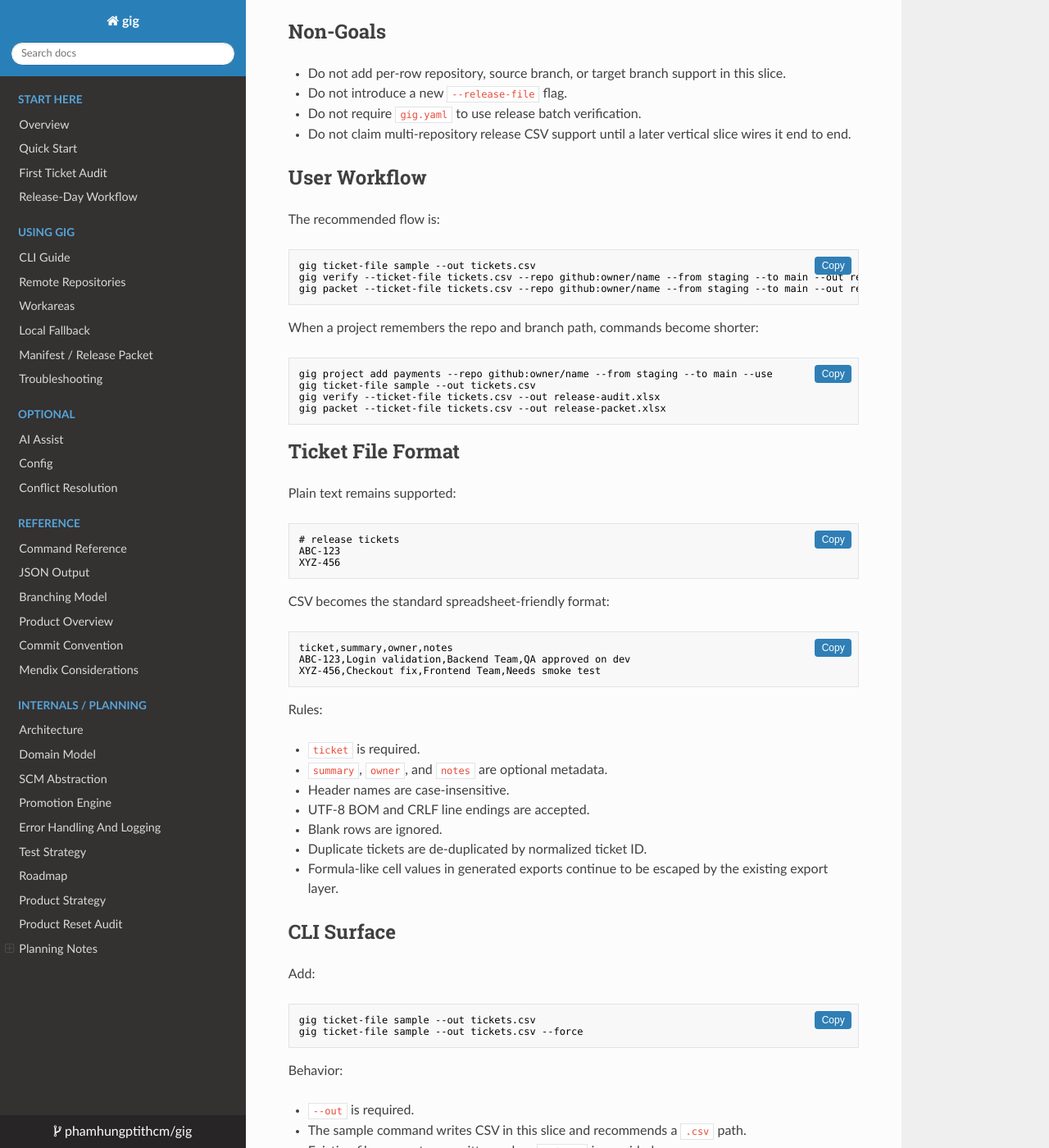
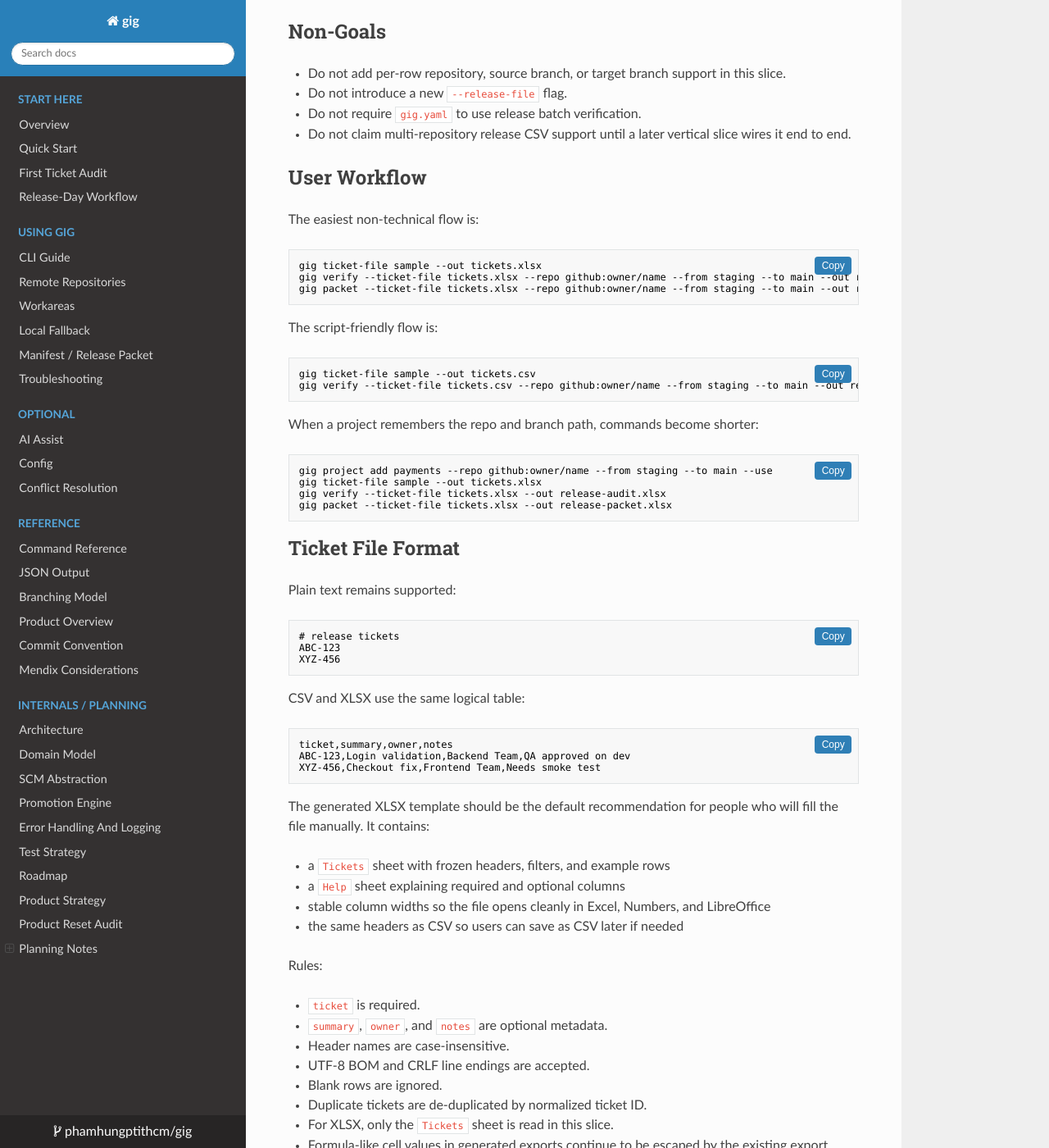
Before and after one commit to phamhungptithcm/gig, an MkDocs documentation site: the page built from docs/superpowers/specs/2026-05-01-ticket-file-release-batch-design.md, in a window 1280 px wide and 1400 px high, scrolled down 710 px. Shown: the whole window at 82% size. Built offline with MkDocs 1.6.1, drawn with Linux system fonts in a browser that asks for light colours; nearby versions of some CDN libraries; some of the changed text lies outside the part shown.

Commit message:
docs(cli): recommend xlsx ticket templates

````diff
--- a/docs/superpowers/specs/2026-05-01-ticket-file-release-batch-design.md
+++ b/docs/superpowers/specs/2026-05-01-ticket-file-release-batch-design.md
@@ -17,8 +17,9 @@ repository and one promotion path.
 
 - Keep existing one-ticket commands working.
 - Keep existing plain text `--ticket-file` files working.
-- Add a standard CSV ticket file shape that spreadsheet users can edit easily.
-- Let users generate a sample ticket file from the CLI.
+- Add a standard ticket table shape that spreadsheet users can edit easily.
+- Let users generate a fill-in template from the CLI, preferably as XLSX and
+  also as CSV for scripts.
 - Surface batch release commands in smart suggestions and front-door help.
 - Keep the first usable slice scoped to one repository and one source-to-target
   promotion path.
@@ -36,21 +37,28 @@ repository and one promotion path.
 
 ## User Workflow
 
-The recommended flow is:
+The easiest non-technical flow is:
+
+```bash
+gig ticket-file sample --out tickets.xlsx
+gig verify --ticket-file tickets.xlsx --repo github:owner/name --from staging --to main --out release-audit.xlsx
+gig packet --ticket-file tickets.xlsx --repo github:owner/name --from staging --to main --out release-packet.xlsx
+```
+
+The script-friendly flow is:
 
 ```bash
 gig ticket-file sample --out tickets.csv
 gig verify --ticket-file tickets.csv --repo github:owner/name --from staging --to main --out release-audit.xlsx
-gig packet --ticket-file tickets.csv --repo github:owner/name --from staging --to main --out release-packet.xlsx
 ```
 
 When a project remembers the repo and branch path, commands become shorter:
 
 ```bash
 gig project add payments --repo github:owner/name --from staging --to main --use
-gig ticket-file sample --out tickets.csv
-gig verify --ticket-file tickets.csv --out release-audit.xlsx
-gig packet --ticket-file tickets.csv --out release-packet.xlsx
+gig ticket-file sample --out tickets.xlsx
+gig verify --ticket-file tickets.xlsx --out release-audit.xlsx
+gig packet --ticket-file tickets.xlsx --out release-packet.xlsx
 ```
 
 ## Ticket File Format
@@ -63,13 +71,22 @@ ABC-123
 XYZ-456
 ```
 
-CSV becomes the standard spreadsheet-friendly format:
+CSV and XLSX use the same logical table:
 
 ```csv
 ticket,summary,owner,notes
 ABC-123,Login validation,Backend Team,QA approved on dev
 XYZ-456,Checkout fix,Frontend Team,Needs smoke test
 ```
+
+The generated XLSX template should be the default recommendation for people who
+will fill the file manually. It contains:
+
+- a `Tickets` sheet with frozen headers, filters, and example rows
+- a `Help` sheet explaining required and optional columns
+- stable column widths so the file opens cleanly in Excel, Numbers, and
+  LibreOffice
+- the same headers as CSV so users can save as CSV later if needed
 
 Rules:
 
@@ -79,6 +96,7 @@ Rules:
 - UTF-8 BOM and CRLF line endings are accepted.
 - Blank rows are ignored.
 - Duplicate tickets are de-duplicated by normalized ticket ID.
+- For XLSX, only the `Tickets` sheet is read in this slice.
 - Formula-like cell values in generated exports continue to be escaped by the
   existing export layer.
 
@@ -87,14 +105,17 @@ Rules:
 Add:
 
 ```bash
+gig ticket-file sample --out tickets.xlsx
 gig ticket-file sample --out tickets.csv
-gig ticket-file sample --out tickets.csv --force
+gig ticket-file sample --out tickets.xlsx --force
 ```
 
 Behavior:
 
 - `--out` is required.
-- The sample command writes CSV in this slice and recommends a `.csv` path.
+- The sample command infers the template format from `.xlsx` or `.csv`.
+- `.xlsx` is recommended in human suggestions because it is easiest to open and
+  fill on macOS and Windows.
 - Existing files are not overwritten unless `--force` is provided.
 - The generated sample uses stable example IDs such as `ABC-123` and `XYZ-456`.
   Validation still uses the configured ticket pattern when commands read the
@@ -103,10 +124,10 @@ Behavior:
 Keep the existing command flags:
 
 ```bash
-gig plan --ticket-file tickets.csv ...
-gig verify --ticket-file tickets.csv ...
-gig packet --ticket-file tickets.csv ...
-gig assist release --release rel-2026-04-09 --ticket-file tickets.csv ...
+gig plan --ticket-file tickets.xlsx ...
+gig verify --ticket-file tickets.xlsx ...
+gig packet --ticket-file tickets.xlsx ...
+gig assist release --release rel-2026-04-09 --ticket-file tickets.xlsx ...
 ```
 
 ## Parser Design
@@ -128,6 +149,7 @@ Error examples:
 ticket file tickets.csv row 4: missing ticket
 ticket file tickets.csv row 7: invalid ticket "abc"
 ticket file tickets.csv: missing required column "ticket"
+ticket file tickets.xlsx: sheet "Tickets" was not found
 ```
 
 ## Smart Suggestions
@@ -135,9 +157,9 @@ ticket file tickets.csv: missing required column "ticket"
 Front-door and post-command suggestions should teach the batch path:
 
 ```text
-sample   gig ticket-file sample --out tickets.csv
-audit    gig verify --ticket-file tickets.csv --out release-audit.xlsx
-packet   gig packet --ticket-file tickets.csv --out release-packet.xlsx
+sample   gig ticket-file sample --out tickets.xlsx
+audit    gig verify --ticket-file tickets.xlsx --out release-audit.xlsx
+packet   gig packet --ticket-file tickets.xlsx --out release-packet.xlsx
 ```
 
 When the current project has repo and branch defaults, omit `--repo`, `--from`,
@@ -146,8 +168,8 @@ the inferred remote scope. When topology is ambiguous, keep the existing
 explicit branch suggestion and show the batch command with `<source>` and
 `<target>` placeholders.
 
-Prompt help should mention that `verify --ticket-file tickets.csv` and
-`packet --ticket-file tickets.csv` are preferred for release batches.
+Prompt help should mention that `verify --ticket-file tickets.xlsx` and
+`packet --ticket-file tickets.xlsx` are preferred for release batches.
 
 ## Output And Export
 
@@ -158,9 +180,10 @@ verifications, or packets.
 Recommended output commands:
 
 ```bash
+gig verify --ticket-file tickets.xlsx --out release-audit.xlsx
 gig verify --ticket-file tickets.csv --out release-audit.xlsx
 gig verify --ticket-file tickets.csv --out release-audit.csv
-gig packet --ticket-file tickets.csv --out release-packet.xlsx
+gig packet --ticket-file tickets.xlsx --out release-packet.xlsx
 gig packet --ticket-file tickets.csv --format csv --out release-packet/
 ```
 
@@ -169,10 +192,12 @@ Metadata sheets after the deterministic command path is stable.
 
 ## Cross-Platform Behavior
 
-Use Go standard library file and CSV handling:
+Use Go standard library file handling plus existing workbook support:
 
 - `os.OpenFile` with exclusive-create semantics for safe sample generation.
 - `encoding/csv` for CSV parsing.
+- `excelize`, already used by release export, for XLSX template generation and
+  reading.
 - `filepath` for display and path handling.
 - no shell-dependent commands.
 - accept Windows CRLF line endings.
@@ -186,10 +211,13 @@ Add focused tests for:
 
 - plain text ticket files still work
 - CSV ticket files with header work
+- XLSX ticket files with a `Tickets` sheet work
 - UTF-8 BOM and CRLF are accepted
 - duplicate tickets are de-duplicated
 - missing `ticket` column errors clearly
+- missing XLSX `Tickets` sheet errors clearly
 - invalid ticket errors include row number
+- `gig ticket-file sample --out tickets.xlsx` creates a readable workbook
 - `gig ticket-file sample --out tickets.csv` creates expected CSV
 - `--force` overwrites and default mode refuses overwrite
 - smart suggestions include sample, audit, and packet batch commands
````
